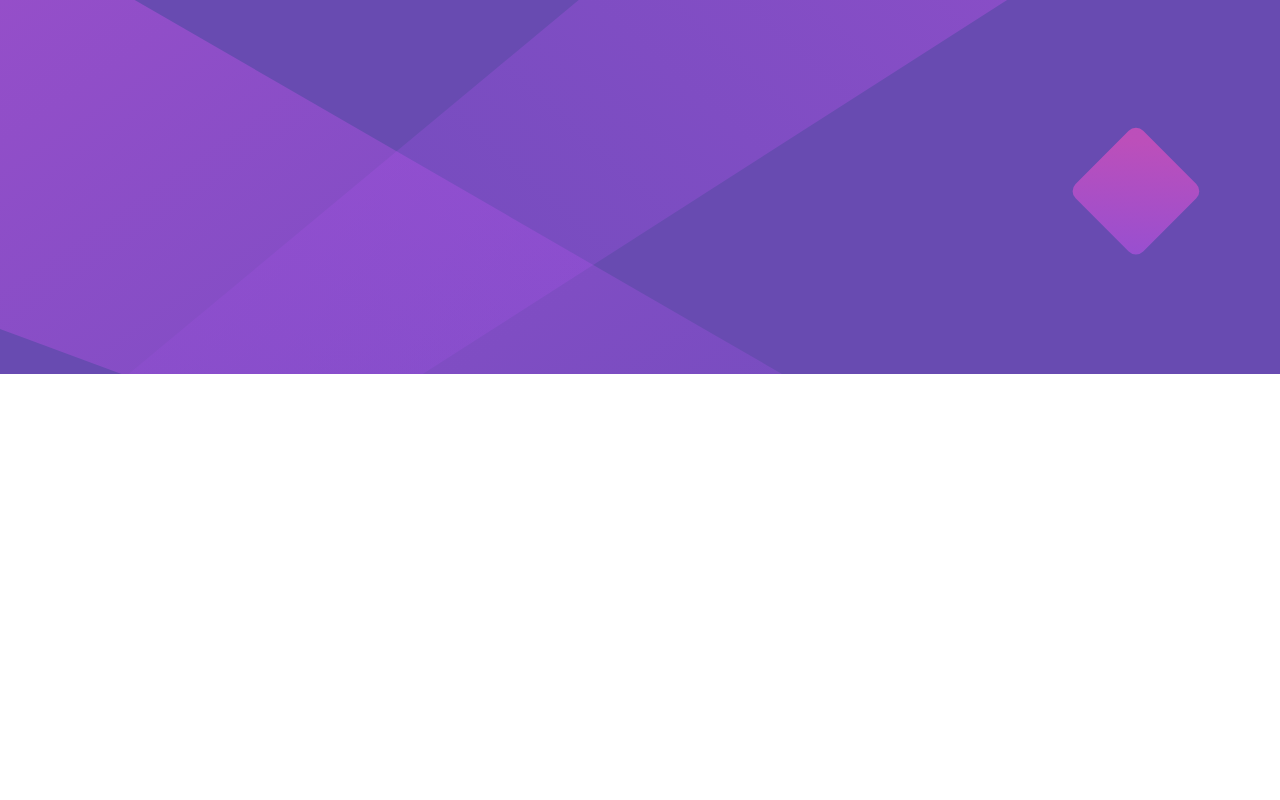
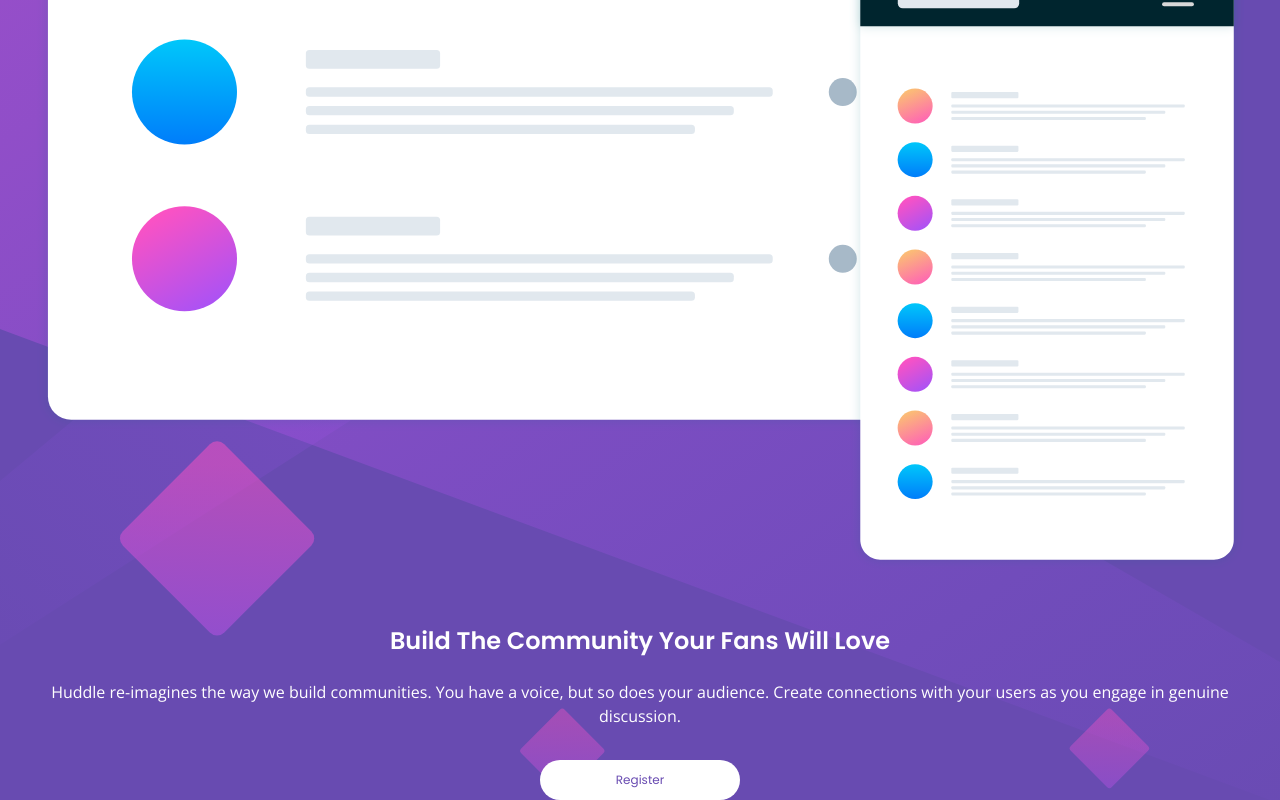
Before and after one commit to g-akca/huddle-landing-page, a React (Vite) app: page / in a window 1280 px wide. Shown: the part 426-1226 px from the top of the page. Before the commit the page ends 800 px from the top, so only its background shows below. Built offline with nearby package versions, Linux system fonts and the light colour scheme.

Commit message:
Add MainSection structure and styles

```diff
--- a/src/App.jsx
+++ b/src/App.jsx
@@ -4,7 +4,7 @@ import Footer from "./components/Footer";
 
 function App() {
   return (
-    <div className="text-base leading-base min-h-screen bg-purple-700 bg-[url('/images/bg-mobile.svg')] bg-no-repeat bg-size-[100%_auto] bg-top flex flex-col gap-13">
+    <div className="text-base leading-base text-white min-h-screen bg-purple-700 bg-[url('/images/bg-mobile.svg')] bg-no-repeat bg-size-[100%_auto] bg-top flex flex-col gap-13">
       <div className="px-9 pt-10 flex flex-col gap-16">
         <Header />
         <MainSection />
--- a/src/components/MainSection.jsx
+++ b/src/components/MainSection.jsx
@@ -1,7 +1,21 @@
+import illustration from "/images/illustration-mockups.svg";
+
 function MainSection() {
   return (
-    <>
-    </>
+    <main className="flex flex-col gap-14">
+      <img src={illustration} alt="Illustration" />
+
+      <div className="flex flex-col gap-8 items-center">
+        <div className="flex flex-col gap-6 text-center">
+          <h1 className="font-poppins font-semibold text-[24px] leading-[125%]">Build The Community Your Fans Will Love</h1>
+          <p>Huddle re-imagines the way we build communities. You have a voice, but so does your audience. Create connections with your users as you engage in genuine discussion. </p>
+        </div>
+
+        <button type="button" className="bg-white rounded-[20px] w-50 h-10 text-purple-700 text-[12px] leading-base font-poppins">
+          Register
+        </button>
+      </div>
+    </main>
   )
 }
 
```
